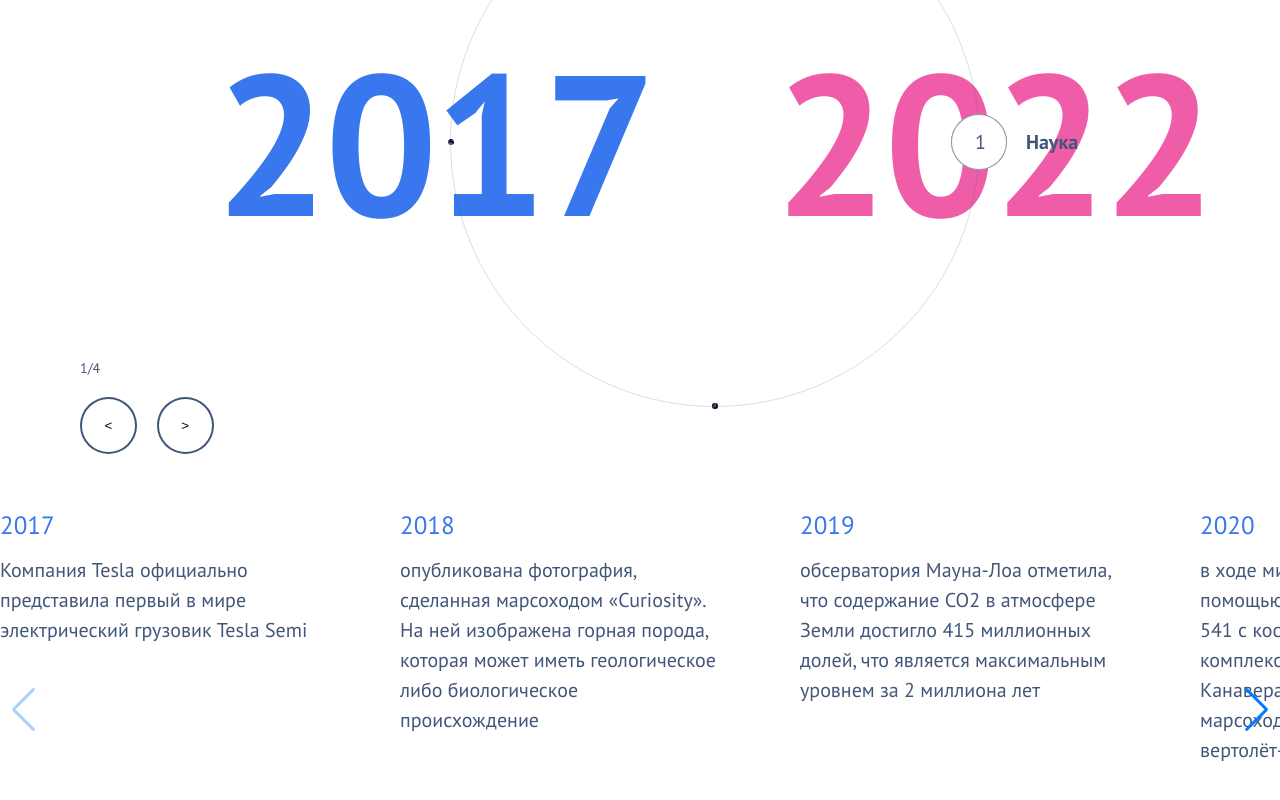
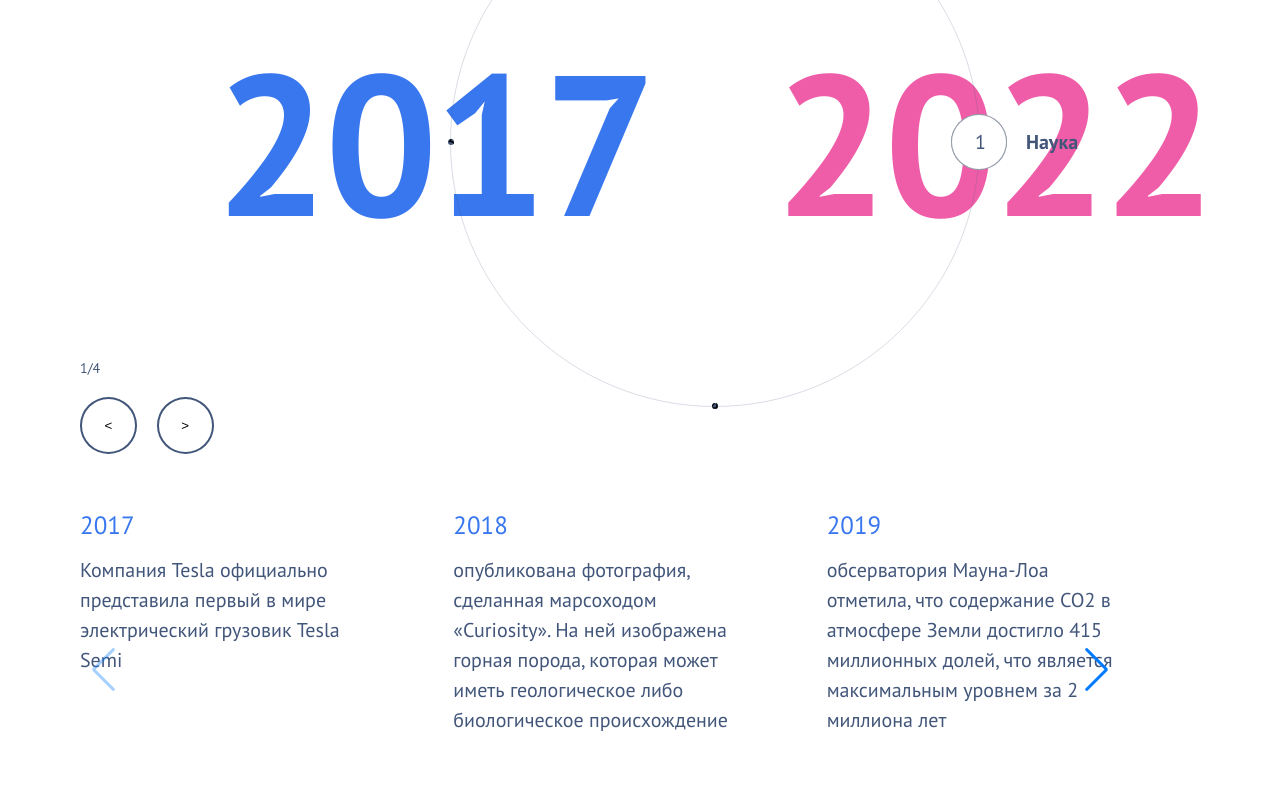
Before and after one commit to fermer123/startonly, a React app: page / in a window 1280 px wide. Shown: the part 338-1138 px from the top of the page. Built offline with nearby package versions, Linux system fonts and the light colour scheme.

Commit message:
swiper-button

```diff
--- a/src/components/slides/Slide.module.scss
+++ b/src/components/slides/Slide.module.scss
@@ -1,20 +1,59 @@
+.container {
+  margin-top: 56px;
+  max-width: 1200px;
+  padding: 0 80px;
+
   .mySwiper {
-  margin-top: 56px;
+    position: relative;
     width: 100%;
-  height: 400px;
+    height: 320px;
     .swiperslide {
       max-width: 320px;
-    .year {
+      //   display: -webkit-box;
+      //   display: -ms-flexbox;
+      //   display: -webkit-flex;
+      //   display: flex;
+      //   flex-direction: column;
+      //   -webkit-box-pack: center;
+      //   -ms-flex-pack: center;
+      //   -webkit-justify-content: flex-start;
+      //   justify-content: flex-start;
+      //   -webkit-box-align: center;
+      //   -ms-flex-align: center;
+      //   -webkit-align-items: center;
+      //   align-items: flex-start;
+      .slide_year {
         font-size: 25px;
         line-height: 120%;
         text-transform: uppercase;
         color: #3877ee;
         margin-bottom: 15px;
       }
-    .content {
+      .slide_content {
         font-size: 20px;
         line-height: 30px;
         color: #42567a;
       }
     }
+    .swiper-button-next,
+    .swiper-button-prev {
+      position: absolute;
+      top: 50%;
+      width: 40px;
+      height: 40px;
+      z-index: 10;
+      cursor: pointer;
+      display: flex;
+      align-items: center;
+      justify-content: center;
+      color: #3877ee;
+      border-radius: 50%;
+      background-color: #ffffff;
+      box-shadow: 0px 0px 15px rgba(56, 119, 238, 0.1);
+      --swiper-navigation-size: 15px;
     }
+    .swiper-button-prev {
+      left: 0;
+    }
+  }
+}
--- a/src/components/slides/Slide.tsx
+++ b/src/components/slides/Slide.tsx
@@ -11,7 +11,7 @@ const Slide: React.FC = () => {
   const { data, year } = useCustomContext();
 
   return (
-    <div>
+    <div className={style.container}>
       <Swiper
         modules={[Navigation, Pagination]}
         navigation
@@ -21,8 +21,8 @@ const Slide: React.FC = () => {
       >
         {data[year - 1].events.map((e: iventItem) => (
           <SwiperSlide className={style.swiperslide} key={e.year}>
-            <p className={style.year}>{e.year}</p>
-            <p className={style.content}>{e.content}</p>
+            <p className={style.slide_year}>{e.year}</p>
+            <p className={style.slide_content}>{e.content}</p>
           </SwiperSlide>
         ))}
       </Swiper>
```
Lines whose indentation alone changed are shown as unchanged.
